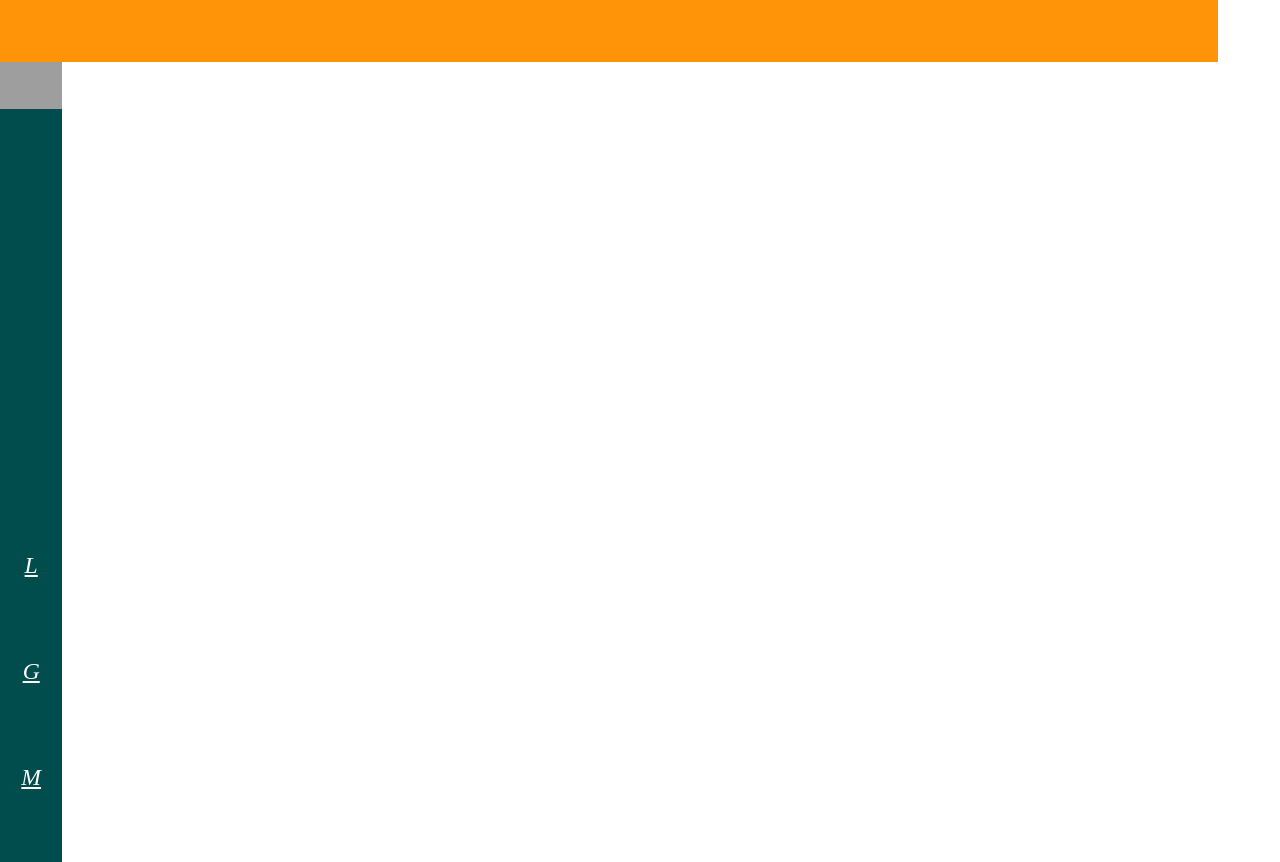
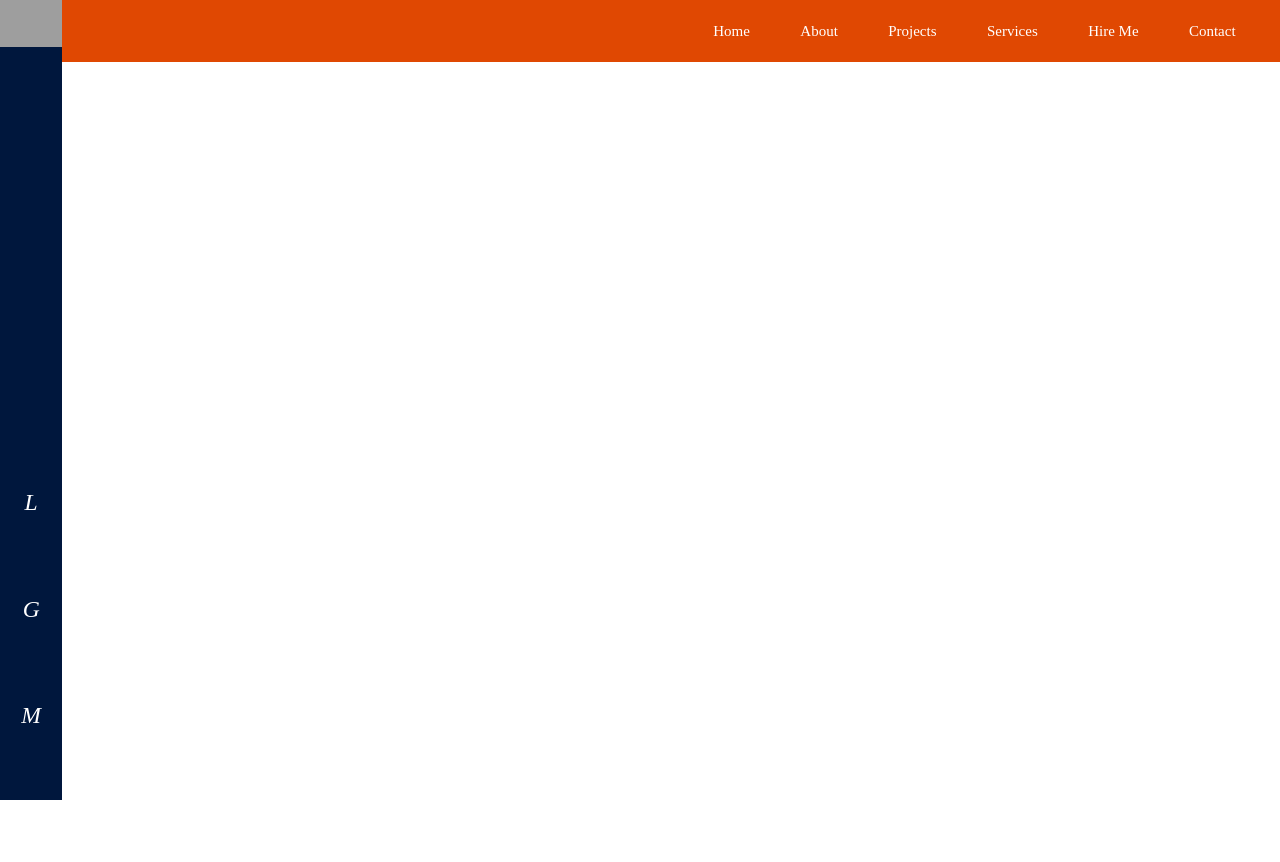
Before and after one commit to cambisca/Portfolio, a React (Create React App) app in the folder portfolio/: page / in a window 1280 px wide. After the commit the page ends 800 px from the top, so only its background shows below. Built offline with nearby package versions, Linux system fonts and the light colour scheme; grey boxes are pictures that could not be loaded; a web font is replaced by a local one.

Commit message:
main nav fits alongside sidenav

```diff
--- a/portfolio/src/App.css
+++ b/portfolio/src/App.css
@@ -14,20 +14,44 @@
 
   /* custom properties */
   /* main color  */
-  --primary-color: #014d4e;
+  /* --primary-color: #014d4e; */
+  --primary-color: #00173d;
 
   /* secondary color */
-  --secondary-color: #ff9408;
+  /* --secondary-color: #ff9408; */
+  --secondary-color: #e04802;
+
 
   /* secondary color modified  */
-  --secondary-color-m: #ff94088e;
+  /* --secondary-color-m: #ff94088e; */
+  --secondary-color-m: #a13300;
 
   /* tertiary color  */
-  --tertiary-color: #017374;
+  /* --tertiary-color: #017374; */
+  --tertiary-color: #cfcfcf;
 
   /* teriary color modified  */
-  --tertiary-color-m: #01727498;
+  /* --tertiary-color-m: #01727498; */
+  --tertiary-color-m: #a5a5a598;
 
+}
+
+li {
+  list-style: none;
+}
+
+a:link,
+a:visited {
+  text-decoration: none;
+  color: white;
+  font-size: 1.5rem;
+}
+
+
+
+#App {
+  display: flex;
+  flex-direction: row-reverse;
 }
 
 body {
@@ -39,11 +63,12 @@ body {
 
 #side-nav {
   position: sticky;
+  display: flex;
   top: 0;
   left: 0;
   height: 100vh;
   width: calc(3vw + 3vh);
-  margin: 0px;
+  margin: 0;
 }
 
 .side-nav-content{
@@ -98,10 +123,62 @@ main {
   width: calc(100vw - (3vw + 3vh));
 
   z-index: 2;
-  align-self: flex-end;
 }
 
 #header-main-nav {
   display: flex;
   flex-direction: row;
+  align-content: center;
+  height: 100%;
 }
+
+.header-main-nav-links {
+  display: flex;
+  flex-direction: row;
+  justify-content: flex-end;
+  align-items: center;
+  width: 100%;
+}
+
+.header-main-nav-links li {
+  padding-right: 3vw;
+
+}
+
+.header-main-nav-links li a {
+  position: relative;
+  padding: 0.2rem 0.6rem;
+  font-size: calc(1rem+ 1.6667vw)
+}
+
+.header-main-nav-links li a:link::before,
+.header-main-nav-links li a:visited::before,
+.header-main-nav-links li a:link::after,
+.header-main-nav-links li a:visited::after {
+ content: '';
+ position: absolute;
+ left: 0;
+ width: 100%;
+ height: 0.25rem;
+ background-color: white;
+
+ transform: scaleX(0);
+}
+
+.header-main-nav-links li a:link::before,
+.header-main-nav-links li a:visited::before {
+  top: 0;
+
+}
+
+.header-main-nav-links li a:link::after,
+.header-main-nav-links li a:visited::after {
+  bottom: 0;
+}
+
+.header-main-nav-links li a:hover::before,
+.header-main-nav-links li a:active::before,
+.header-main-nav-links li a:hover::after,
+.header-main-nav-links li a:active::after {
+  transform: scaleX(1);
+}
--- a/portfolio/src/components/MainNav.js
+++ b/portfolio/src/components/MainNav.js
@@ -4,7 +4,7 @@ function MainNav(){
     return (
         <main>
             <header id="header">
-                {/* <nav id='header-main-nav'>
+                <nav id='header-main-nav'>
                     <div class="header-main-nav--hamburger">
                         <div class="line line-1"></div>
                         <div class="line line-2"></div>
@@ -18,7 +18,7 @@ function MainNav(){
                         <li><a href="#">Hire Me</a></li>
                         <li><a href="#">Contact</a></li>
                     </ul>
-                </nav>  */}
+                </nav>
             </header>
         </main>
     )
```
